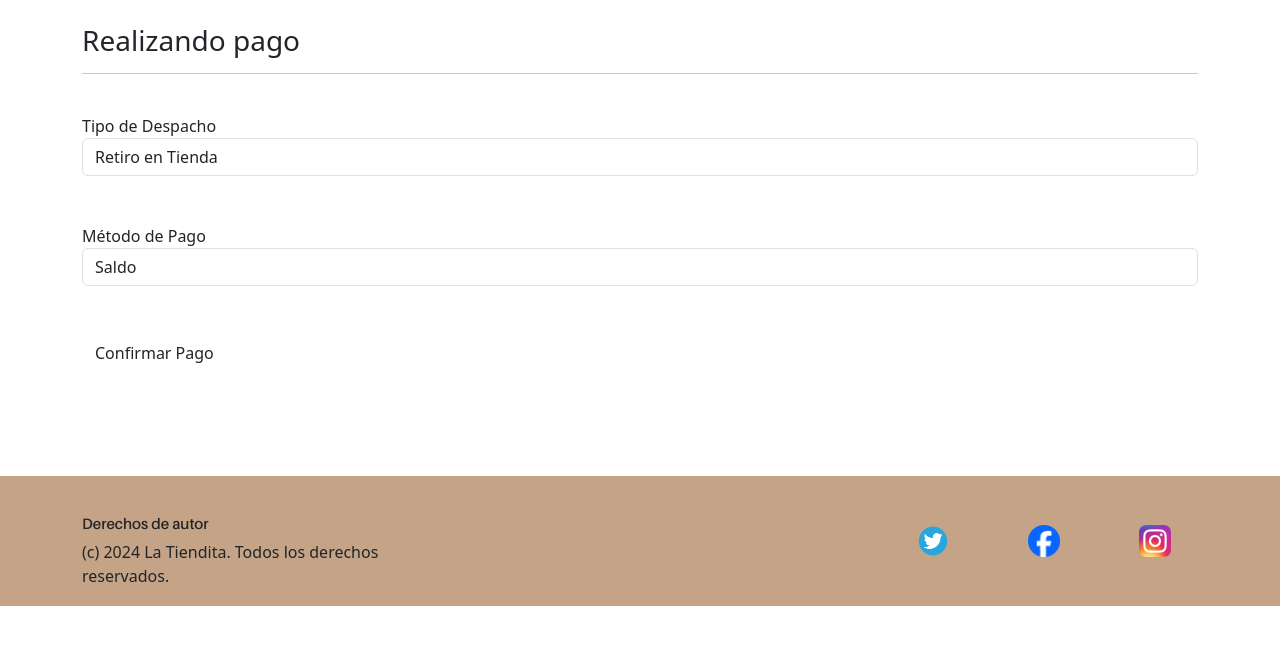
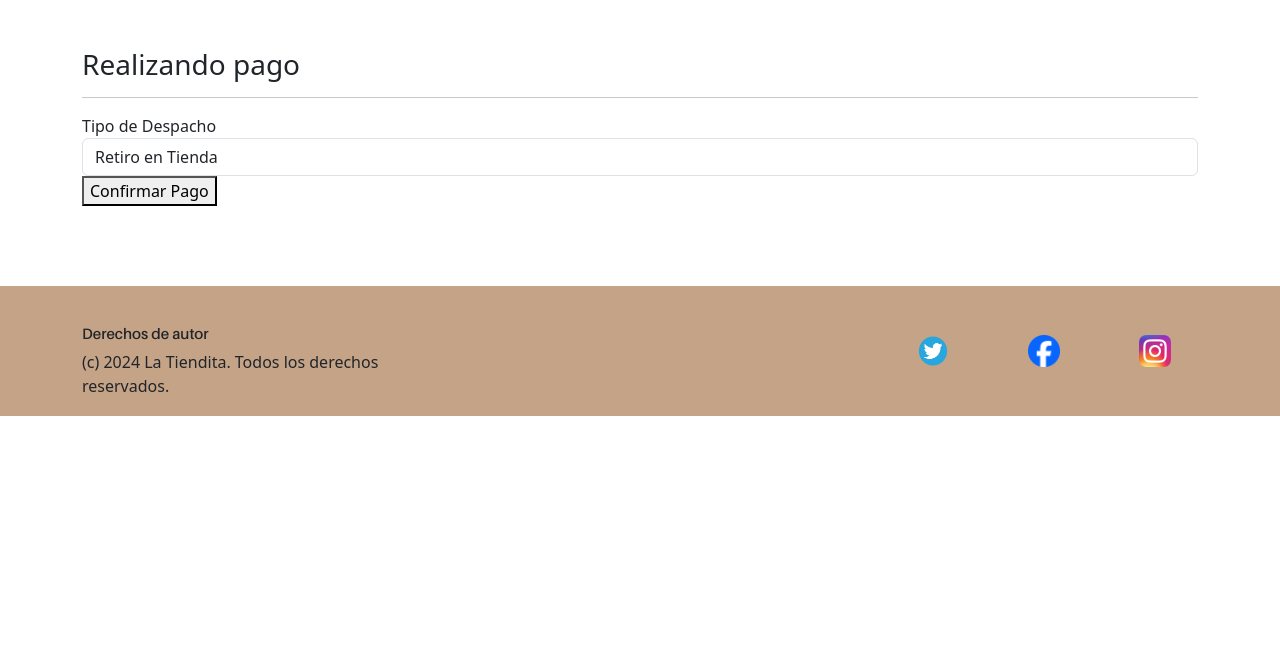
Before and after one commit to alanmartinez135/ET, a Django app: template LaTiendita/templates/public/pago.html in a window 1280 px wide. Shown: the part 64-709 px from the top of the page. Run offline with Django 3.2, Linux system fonts and the light colour scheme; the template is opened without the code that fills it, so the values that code supplies are empty.

Commit message:
pagoconfirmado

```diff
--- a/LaTiendita/templates/public/pago.html
+++ b/LaTiendita/templates/public/pago.html
@@ -10,42 +10,20 @@
 
 {% block content %}
 
-      <div class="container">
-        <div class="contenedor_pago col-12 col-sm-12 col-md-12 col-lg-12 col-xl-12">
-        <br>
+<div class="container mt-5">
+    <div class="contenedor_pago col-12">
         <h3>Realizando pago</h3>
         <hr>
-        <form method="post" action="{% url 'pago' %}" class="form_pago">
+        <form method="post" action="{% url 'confirmacion' %}" class="form_pago">
             {% csrf_token %}
-          <br>
             <div class="form-group">
                 <label for="despacho">Tipo de Despacho</label>
                 <select name="despacho" id="despacho" class="form-control">
                     <option value="retiro_tienda">Retiro en Tienda</option>
-                  <option value="domicilio">Despacho a Domicilio</option>
                 </select>
             </div>
-          <br>
-          <div id="direccion-domicilio" style="display: none;">
-              <div class="form-group">
-                  <label for="direccion">Dirección de entrega</label>
-                  <input type="text" name="direccion" id="direccion" class="form-control">
-              </div>
-          </div>
-          <br>
-          <div class="form-group">
-              <label for="metodo_pago">Método de Pago</label>
-              <select name="metodo_pago" id="metodo_pago" class="form-control">
-                  <option value="saldo">Saldo</option>
-              </select>
-          </div>
-          <br>
-          <br>
-          <button type="submit" class="btn btn-custom-purple">Confirmar Pago</button>
-
+            <button type="submit">Confirmar Pago</button>
         </form>
-      <br>
-
     </div>
 </div>
 
--- a/LaTiendita/urls.py
+++ b/LaTiendita/urls.py
@@ -12,4 +12,5 @@ urlpatterns = [
     path('restar/<int:producto_id>/', views.restar_producto, name='sub'),
     path('limpiar/', views.limpiar_carrito, name='cls'),
     path('pago/', views.pago, name='pago'),
+    path('confirmacion/', views.confirmacion, name='confirmacion'),
 ]
```
Also changed, not shown: LaTiendita/templates/public/confirmacion.html (added, +26 -0 lines), LaTiendita/views.py (+22 -0 lines), db.sqlite3. Lines whose indentation alone changed are shown as unchanged.
